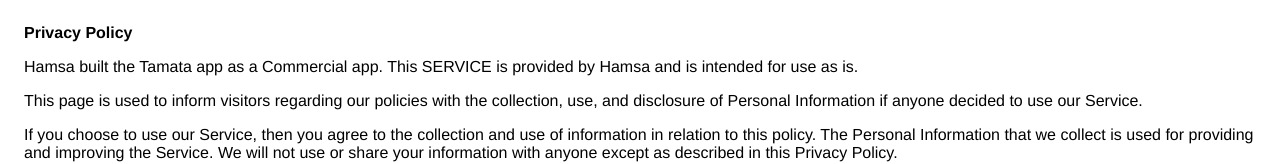
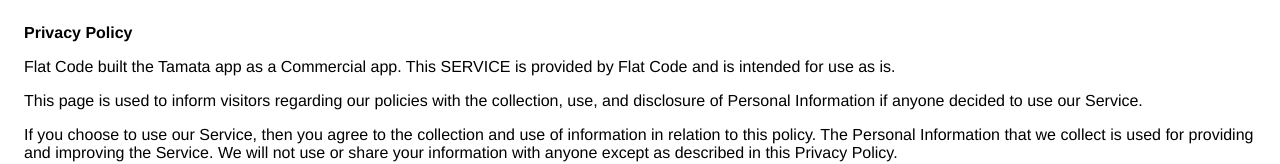
Before and after one commit to FlatCodeIq/privacypolicy, a plain HTML site: page index.html in a window 1280 px wide. Shown: the top 164 px of the page. Drawn offline with Linux system fonts and the light colour scheme.

Commit message:
Update index.html

```diff
--- a/index.html
+++ b/index.html
@@ -8,9 +8,9 @@
     </head>
     <body>
     <strong>Privacy Policy</strong> <p>
-                  Hamsa built the Tamata app as
+                  Flat Code built the Tamata app as
                   a Commercial app. This SERVICE is provided by
-                  Hamsa  and is intended for use as
+                  Flat Code  and is intended for use as
                   is.
                 </p> <p>
                   This page is used to inform visitors regarding our
@@ -104,6 +104,5 @@
                 </p> <p>This policy is effective as of 2020-11-07</p> <p><strong>Contact Us</strong></p> <p>
                   If you have any questions or suggestions about our
                   Privacy Policy, do not hesitate to contact us at tamataonlineiq@gmail.om.
-
     </body>
     </html>
```
